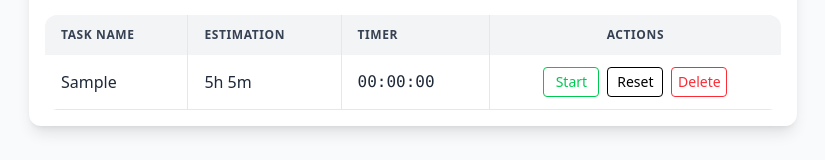
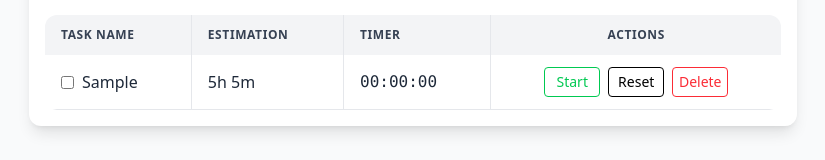
Before and after one commit to juheedhone/estimate-app, a React (Vite) app: page / in a window 1280 px wide. Both pictures are taken after typing "Sample", "5", "5" into the empty fields and a click on the button "Submit". Shown: the part 401-561 px from the top of the page, without its empty margins (227-1052 px from the left). Built offline with nearby package versions, Linux system fonts and the light colour scheme; no server answers.

Commit message:
Adding check box in task name block.

```diff
--- a/src/component/EstimateTable.tsx
+++ b/src/component/EstimateTable.tsx
@@ -1,3 +1,5 @@
+import { useState } from "react";
+
 export interface ITasks {
   id: number;
   name: string;
@@ -14,6 +16,17 @@ interface Props {
 }
 
 const EstimateTable = ({ tasks, onClicked, onReset, onDelete }: Props) => {
+  // ✅ Local state to track completed tasks by their IDs
+  const [completedTasks, setCompletedTasks] = useState<number[]>([]);
+
+  const toggleCompletion = (taskId: number) => {
+    setCompletedTasks((prev) =>
+      prev.includes(taskId)
+        ? prev.filter((id) => id !== taskId)
+        : [...prev, taskId]
+    );
+  };
+
   return (
     <div className="bg-white p-4 rounded-xl shadow-lg overflow-x-auto">
       <h2 className="text-2xl font-semibold mb-4 text-gray-800">
@@ -25,8 +38,7 @@ const EstimateTable = ({ tasks, onClicked, onReset, onDelete }: Props) => {
             <th className="py-3 px-4 border-r border-gray-200">Task Name</th>
             <th className="py-3 px-4 border-r border-gray-200">Estimation</th>
             <th className="py-3 px-4 border-r border-gray-200">Timer</th>
-            <th className="py-3 px-4 text-center">Actions</th>{" "}
-            {/* ✅ Action header centered */}
+            <th className="py-3 px-4 text-center">Actions</th>
           </tr>
         </thead>
         <tbody>
@@ -45,6 +57,8 @@ const EstimateTable = ({ tasks, onClicked, onReset, onDelete }: Props) => {
               liveSeconds
             ).padStart(2, "0")}`;
 
+            const isCompleted = completedTasks.includes(task.id);
+
             return (
               <tr
                 key={task.id}
@@ -53,7 +67,21 @@ const EstimateTable = ({ tasks, onClicked, onReset, onDelete }: Props) => {
                 } hover:bg-gray-100`}
               >
                 <td className="py-3 px-4 border-r border-gray-200 relative group">
-                  <div className="truncate max-w-[200px]">{task.name}</div>
+                  <div className="flex items-center gap-2 max-w-[200px] truncate">
+                    <input
+                      type="checkbox"
+                      checked={isCompleted}
+                      onChange={() => toggleCompletion(task.id)}
+                      className="accent-green-500 cursor-pointer"
+                    />
+                    <span
+                      className={`truncate ${
+                        isCompleted ? "line-through text-gray-400" : ""
+                      }`}
+                    >
+                      {task.name}
+                    </span>
+                  </div>
 
                   <div className="absolute z-20 bottom-full right-0 mb-1 px-2 py-1 bg-gray-900 text-white text-xs rounded shadow-lg opacity-0 group-hover:opacity-100 transition pointer-events-none whitespace-normal max-w-sm break-words">
                     {task.name}
@@ -61,15 +89,13 @@ const EstimateTable = ({ tasks, onClicked, onReset, onDelete }: Props) => {
                 </td>
 
                 <td className="py-3 px-4 border-r border-gray-200">{`${estHours}h ${estMinutes}m`}</td>
+
                 <td className="py-3 px-4 border-r border-gray-200 font-mono">
                   {formattedLiveTime}
                 </td>
+
                 <td className="py-3 px-4 border-gray-200 text-center">
-                  {" "}
-                  {/* ✅ Buttons in center */}
                   <div className="flex justify-center gap-2">
-                    {" "}
-                    {/* ✅ Buttons in single line */}
                     <button
                       onClick={() => {
                         if (task.seconds < task.estimate) onClicked(task.id);
```
